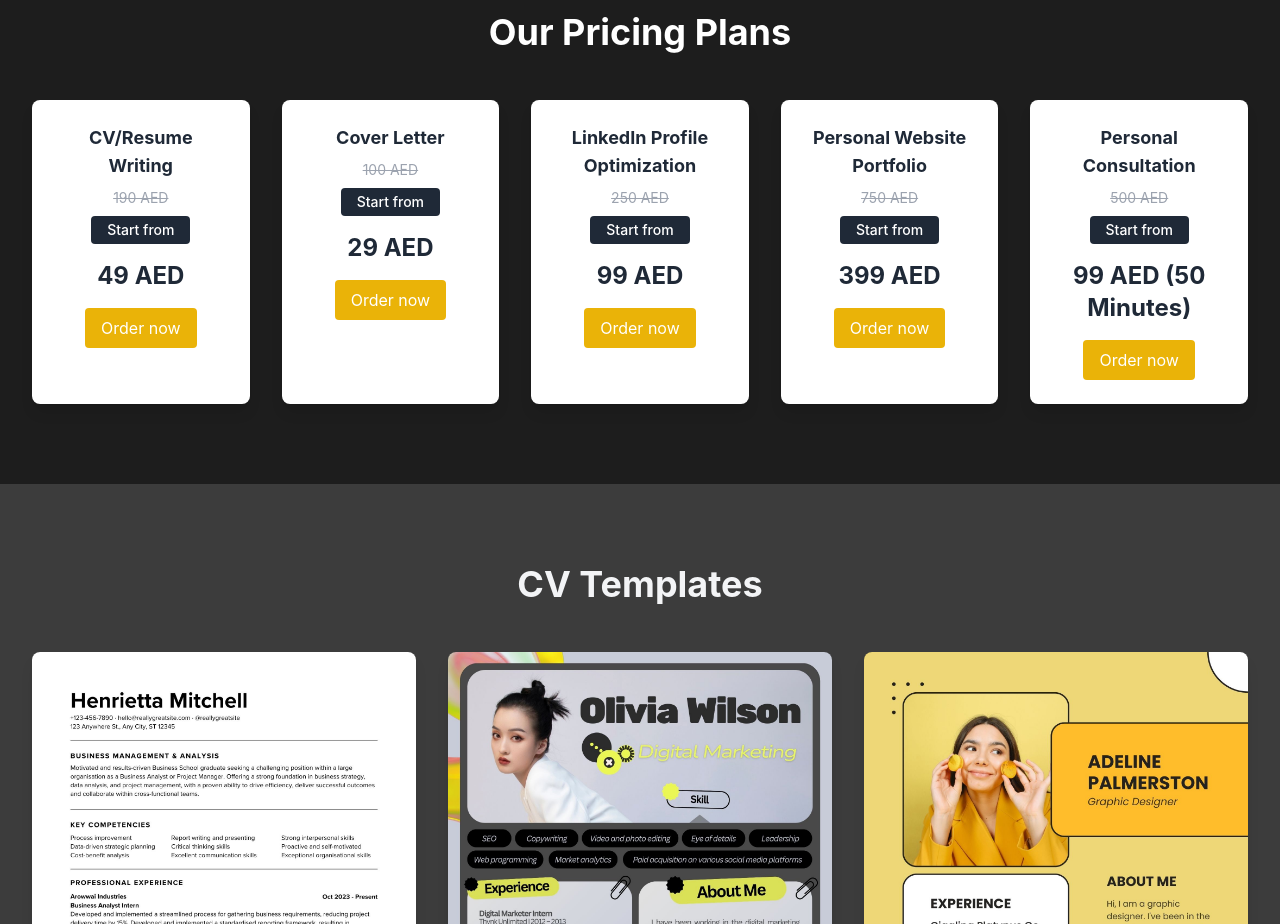
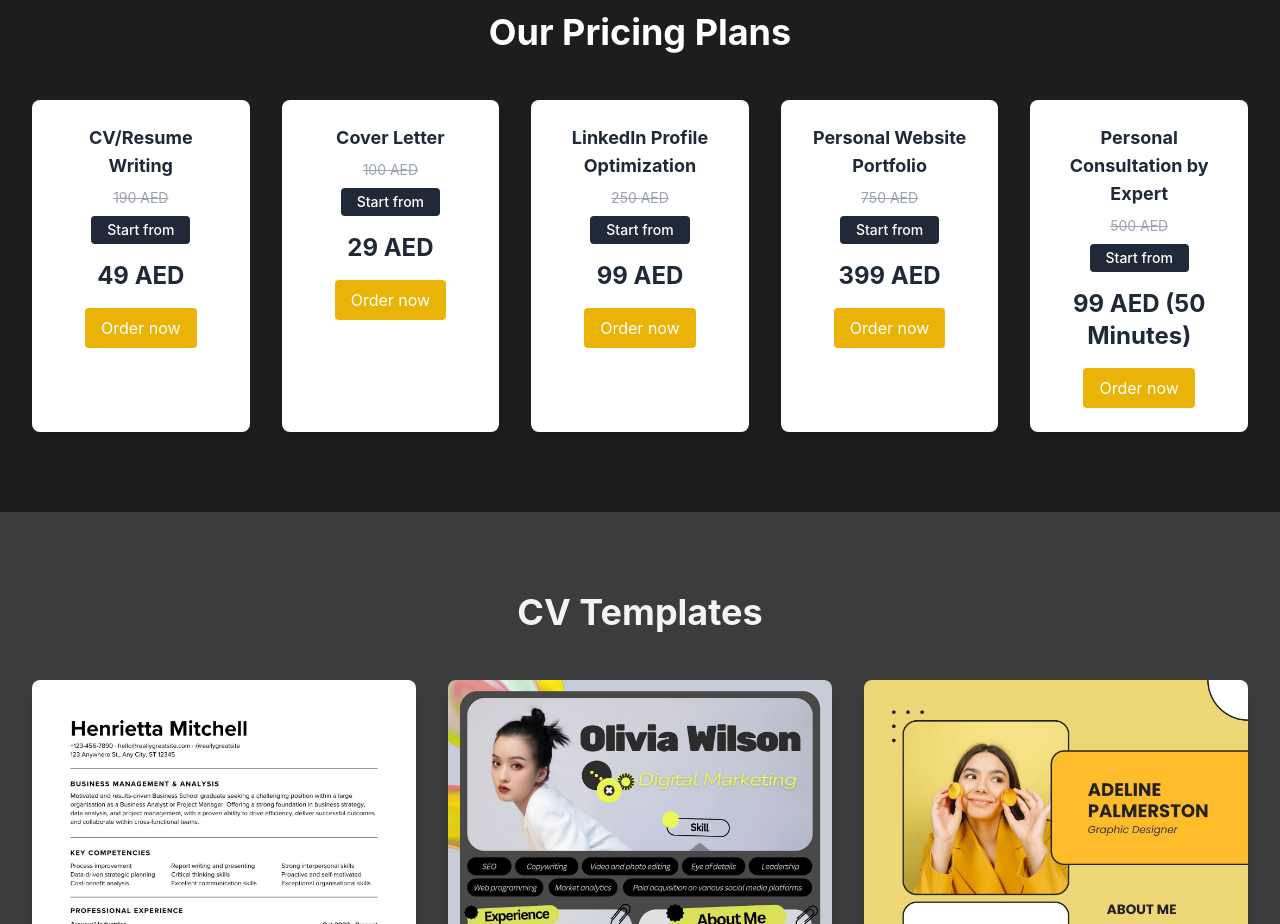
Before and after one commit to akibkhone/CareerCraftPro, a React (Vite) app: page / in a window 1280 px wide. Shown: the part 1820-2744 px from the top of the page. Built offline with nearby package versions, Linux system fonts and the light colour scheme.

Commit message:
Update App.jsx

```diff
--- a/src/App.jsx
+++ b/src/App.jsx
@@ -252,7 +252,7 @@ const sendEmail = (e) => {
           message: 'Hi, I am interested to go for Personal Website Portfolio services.',
         },
       {
-          title: 'Personal Consultation',
+          title: 'Personal Consultation by Expert',
           originalPrice: '500 AED',
           discountedPrice: '99 AED (50 Minutes)',
           description: 'Start from',
```
